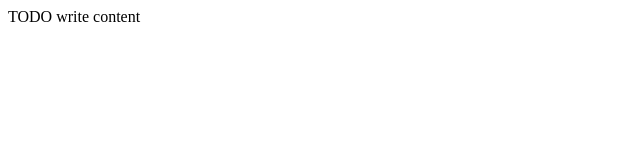
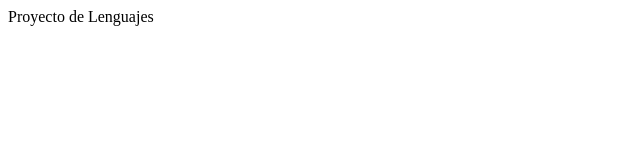
Before and after one commit to BHMauricio/Lenguajes-HernandezPatricio, a plain HTML site: page index.html in a window 1280 px wide. Shown: the full height of the page, 0-640 px from the left. Drawn offline with Linux system fonts and the light colour scheme.

Commit message:
Mi primer proyecto subido a Github

```diff
--- a/index.html
+++ b/index.html
@@ -11,6 +11,6 @@
         <meta name="viewport" content="width=device-width, initial-scale=1.0">
     </head>
     <body>
-        <div>TODO write content</div>
+        <div>Proyecto de Lenguajes</div>
     </body>
 </html>
```
